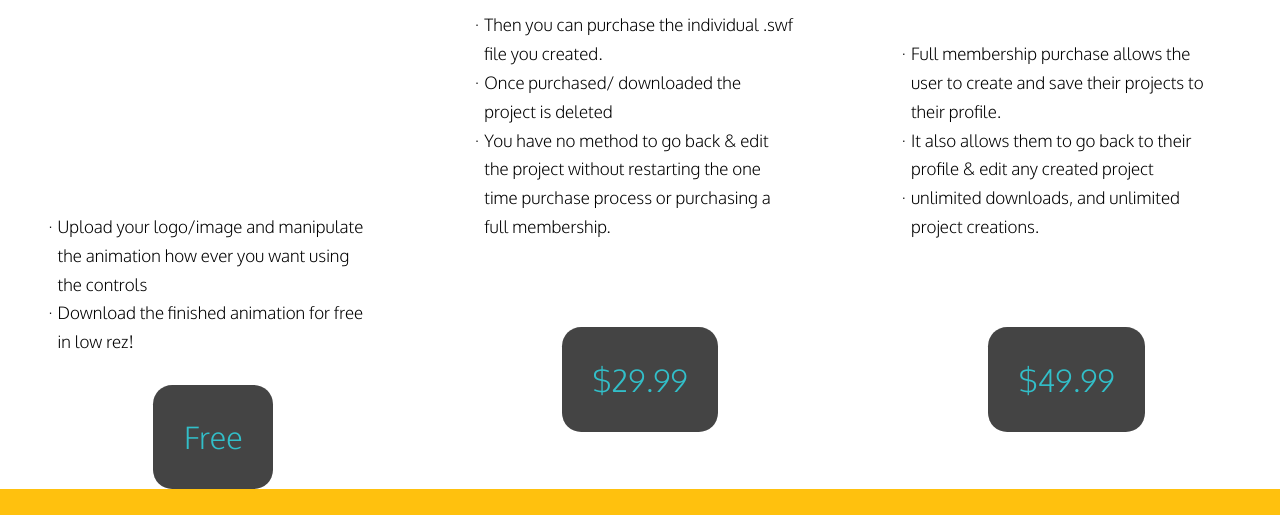
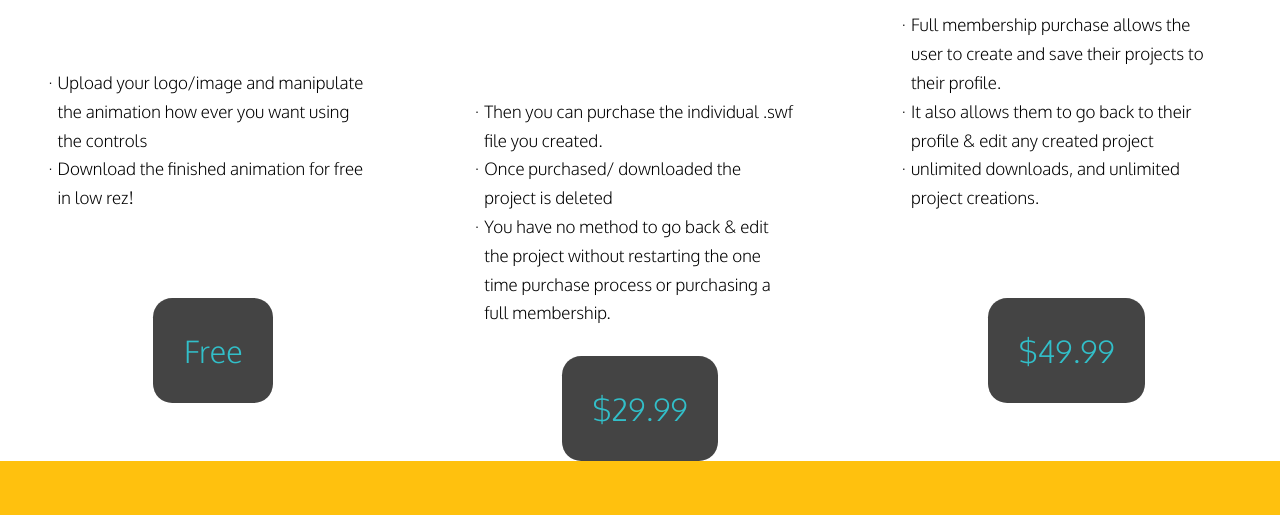
Before and after one commit to DizzyDez/dsn1675-saas-website, a plain HTML site: page pricing.html in a window 1280 px wide. Shown: the part 436-951 px from the top of the page. Drawn offline with Linux system fonts and the light colour scheme.

Commit message:
pricing: still working at my buckets

```diff
--- a/pricing.html
+++ b/pricing.html
@@ -45,7 +45,7 @@
                   <li>Upload your logo/image and manipulate the animation how ever you want using the controls</li>
                   <li>Download the finished animation for free in low rez!</li>
                 </ul>
-                <div class="unit xs-1-3 s-1 m-1 l-1 text-center content-shrink">
+                <div class="unit xs-1-3 s-1 m-1 l-1 text-center island-2 content-shrink">
                   <a class="btn peta" href="signup.html">Free</a>
                 </div>
               </div>
@@ -58,7 +58,7 @@
                 <li>Once purchased/ downloaded the project is deleted</li>
                 <li>You have no method to go back & edit the project without restarting the one time purchase process or purchasing a full membership.</li>
               </ul>
-              <div class="unit xs-1-3 s-1 m-1 l-1 gutter island-2 text-center content-shrink">
+              <div class="unit xs-1-3 s-1 m-1 l-1 gutter text-center content-shrink">
                 <a class="btn peta" href="signup.html">$29.99</a>
               </div>
             </div>
```
